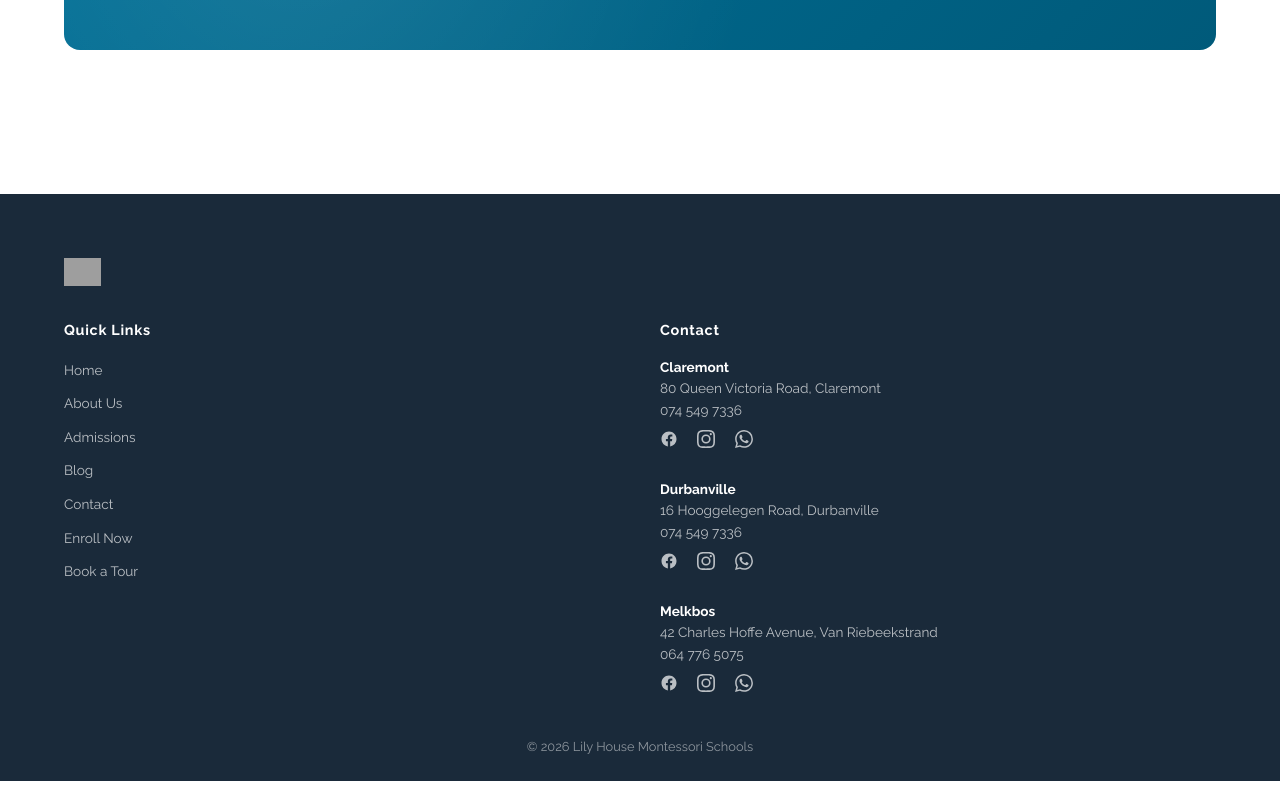
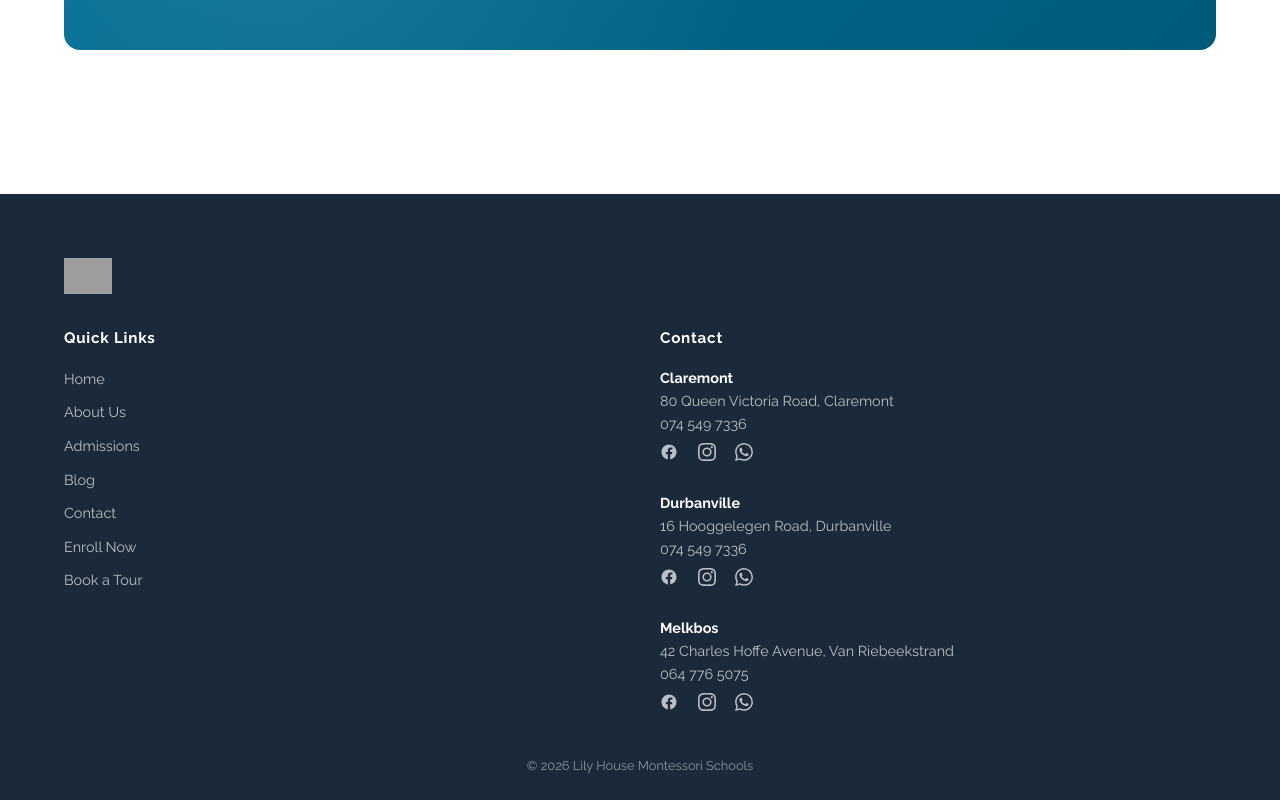
Before and after one commit to blakethebuilder/lilyhouse, an Astro site: page / in a window 1280 px wide. Shown: the part 3866-4666 px from the top of the page. Built offline with nearby package versions, Linux system fonts and the light colour scheme; Astro itself is replaced by a stand-in of ours; grey boxes are pictures that could not be loaded.

Commit message:
footer: font cohesion 0.9rem + line-height, logo 36px

```diff
--- a/src/layouts/Layout.astro
+++ b/src/layouts/Layout.astro
@@ -252,15 +252,15 @@ const {
     }
     .footer-inner { max-width: 1200px; margin: 0 auto; padding: 0 1.5rem; }
     .footer-logo { text-align: center; margin-bottom: 2rem; }
-    .footer-logo img { height: 28px; }
+    .footer-logo img { height: 36px; }
     .footer-grid { display: grid; grid-template-columns: 1fr; gap: 2.5rem; }
     @media (min-width: 768px) { .footer-grid { grid-template-columns: repeat(2, 1fr); } }
-    .footer h3 { color: var(--white); font-size: 0.9rem; margin-bottom: 1rem; letter-spacing: 0.05em; }
-    .footer a { font-size: 0.85rem; color: rgba(255,255,255,0.7); text-decoration: none; }
+    .footer h3 { color: var(--white); font-size: 0.95rem; margin-bottom: 1rem; letter-spacing: 0.05em; }
+    .footer a { font-size: 0.9rem; color: rgba(255,255,255,0.7); text-decoration: none; line-height: 1.6; }
     .footer a:hover { color: var(--white); }
     .footer-quick { list-style: none; }
     .footer-quick li { margin-bottom: 0.5rem; }
-    .footer-contact p { font-size: 0.85rem; margin-bottom: 0.4rem; color: rgba(255,255,255,0.7); }
+    .footer-contact p { font-size: 0.9rem; margin-bottom: 0.4rem; color: rgba(255,255,255,0.7); line-height: 1.6; }
     .footer-contact strong { color: var(--white); }
     .footer-social { display: inline-flex; align-items: center; margin-right: 1rem; }
     .footer-copy { margin-top: 2rem; font-size: 0.8rem; color: rgba(255,255,255,0.5); text-align: center; }
```
